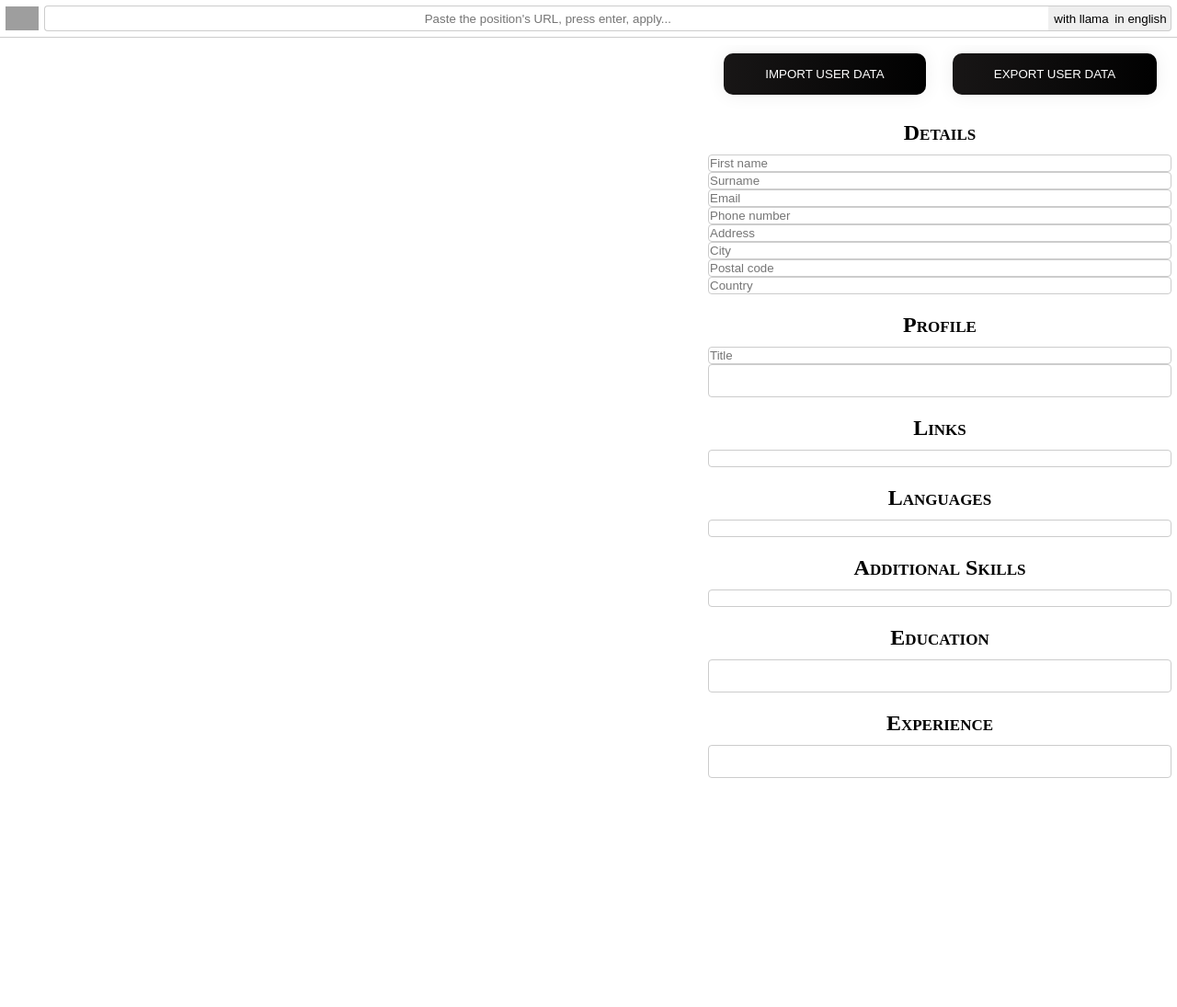
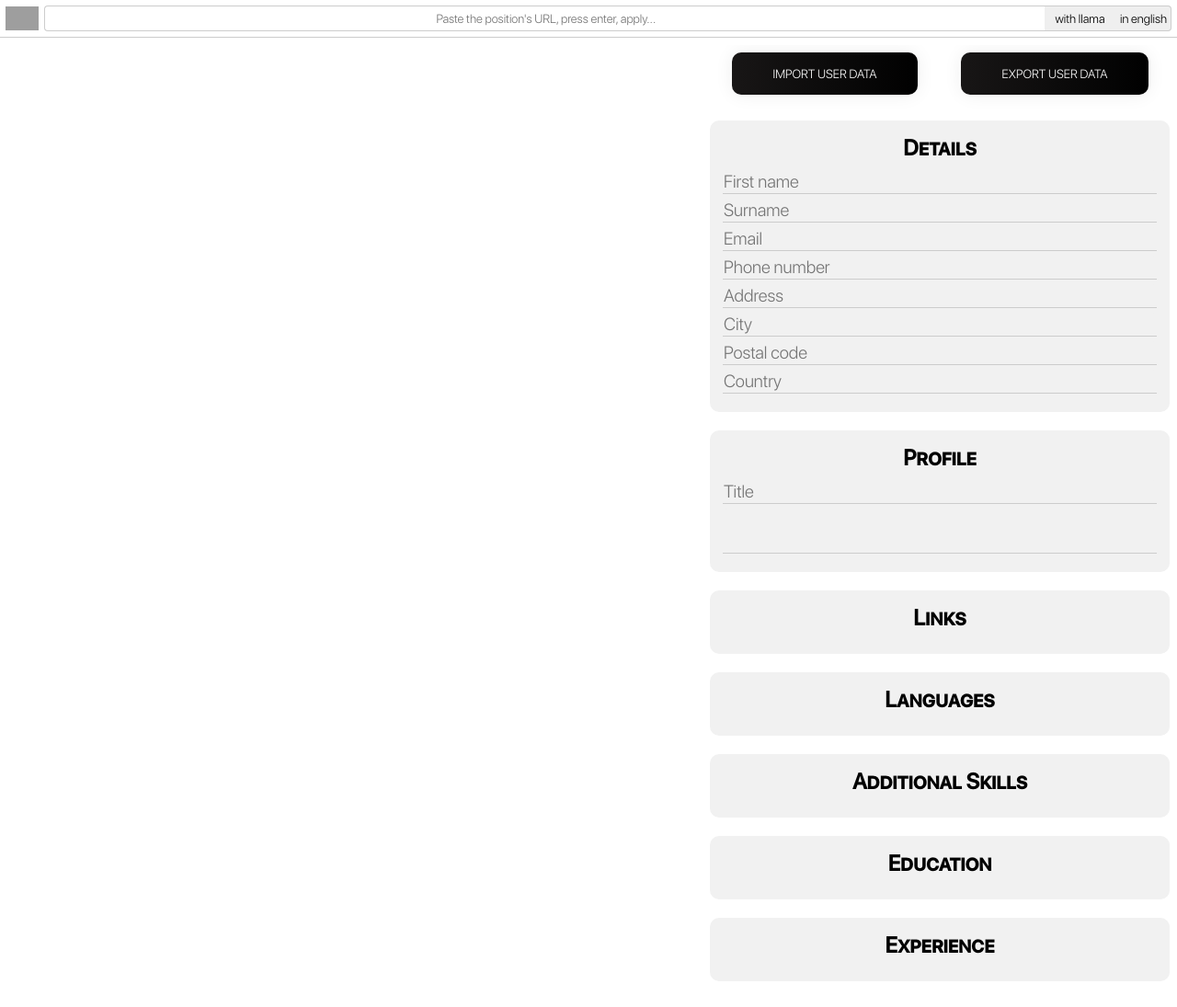
Before and after one commit to alexisjapas/applai, a Flask app: page / in a window 1280 px wide. Shown: the whole page at 92% size. Before the commit the page ends 846 px from the top, so only its background shows below. Run offline with Flask 3, Linux system fonts and the light colour scheme; data comes from the database, SQL or seed files in the repository; data that the repository does not hold is empty; grey boxes are pictures that could not be loaded.

Commit message:
UI Improvements

```diff
--- a/src/static/css/style.css
+++ b/src/static/css/style.css
@@ -1,9 +1,31 @@
 /* GLOBAL STYLES */
+
+@font-face {
+    font-family: 'SF';
+    src: url('../fonts/SF-Pro-Display-Light.otf') format('opentype');
+    font-weight: normal;
+    font-style: normal;
+}
+
+@font-face {
+    font-family: 'SFHeavy';
+    src: url('../fonts/SF-Pro-Display-Heavy.otf') format('opentype');
+    font-weight: normal;
+    font-style: normal;
+}
+
+@font-face {
+    font-family: 'SFMedium';
+    src: url('../fonts/SF-Pro-Display-Medium.otf') format('opentype');
+    font-weight: normal;
+    font-style: normal;
+}
 
 html,
 body {
     margin: 0px;
     padding: 0px;
+
 }
 
 h2 {
@@ -18,7 +40,6 @@ input {
     padding: 1px;
     width: 100%;
 }
-
 /*  APPLICATIONS STYLES */
 
 #main {
@@ -56,6 +77,28 @@ input {
     flex-direction: column;
     align-items: center;
     padding-bottom: 20px;
+    font-family: 'SFMedium', sans-serif;
+    margin-bottom: 20px;
+    background-color: #f1f1f1;
+    border-radius: 10px;
+    padding: 15px;
+}
+.user_data_form_input{
+    border-top: none;
+    border-right: none;
+    border-left: none;
+    border-bottom-left-radius: 0px !important;
+    border-bottom-right-radius: 0px !important;
+    margin-bottom: 5px;
+    font-size: 1.2em;
+    font-family: 'SF', sans-serif;
+    background-color: #f1f1f1;
+}
+.user_data_form_input textarea{
+    height: 48px !important;
+}
+.user_data_form_input:hover{
+    background-color: #ffffff;
 }
 .input_container {
     display: flex;
@@ -80,6 +123,8 @@ input {
     gap: 8px;
     box-sizing: border-box;
     overflow: hidden;
+    font-family: 'SF', sans-serif;
+    font-size: 1.1em;
 }
 
 .application {
@@ -139,6 +184,7 @@ textarea {
     border-right: 0;
     padding-left: 4px;
     text-align: center;
+    font-family: 'SF', sans-serif;
 }
 
 #apply_form input[type="submit"] {
@@ -179,6 +225,18 @@ textarea {
 #form_model_selection {
     margin: 0;
     padding: 0;
+}
+
+#model_select{
+    font-family: 'SF', sans-serif;
+    padding-left: 5px;
+    padding-right: 5px;
+}
+
+#language_select{
+    font-family: 'SF', sans-serif;
+    padding-left: 5px;
+    padding-right: 5px;
 }
 
 #model_select,
@@ -251,6 +309,7 @@ textarea {
 
 .popup-title {
     text-align: center;
+    font-family: 'SFMedium', sans-serif;
 }
 
 .popup-body {
@@ -267,9 +326,16 @@ textarea {
     flex: 1;
 }
 
-#application-cover-letter {
+#application-cover_letter {
     width: 100%;
     height: 200px;
+    font-family: 'SF', sans-serif;
+    font-size: 1em;
+}
+
+#application-recruiters {
+    font-family: 'SF', sans-serif;
+    font-size: 1.2em;
 }
 
 /* Blurred background effect */
@@ -292,6 +358,7 @@ textarea {
     display: block;
     border: none;
     box-sizing: border-box;
+    font-family: 'SF', sans-serif;
   }
 
   .btn-download:hover {
@@ -329,6 +396,7 @@ textarea {
     border: none;
     transition: padding 0.3s ease;
     box-sizing: border-box;
+    font-family: 'SF', sans-serif;
   }
 
   .btn-user-data:hover {
--- a/src/templates/index.html
+++ b/src/templates/index.html
@@ -59,28 +59,28 @@
     <form id="user_data_form" action="/user" method="POST">
         <section id="details-section">
             <h2>Details</h2>
-            <input type="text" name="first_name" id="first_name" value="{{ user.first_name }}" minlength="1"
+            <input class="user_data_form_input" type="text" name="first_name" id="first_name" value="{{ user.first_name }}" minlength="1"
                 maxlength="100" placeholder="First name">
 
-            <input type="text" name="surname" id="surname" value="{{ user.surname }}" minlength="1" maxlength="100"
+            <input class="user_data_form_input" type="text" name="surname" id="surname" value="{{ user.surname }}" minlength="1" maxlength="100"
                 placeholder="Surname">
 
-            <input type="email" id="email" name="email" value="{{ user.email }}" minlength="1" maxlength="255"
+            <input class="user_data_form_input" type="email" id="email" name="email" value="{{ user.email }}" minlength="1" maxlength="255"
                 placeholder="Email">
 
-            <input type="tel" id="phone_number" name="phone_number" value="{{ user.phone_number }}" minlength="1"
+            <input class="user_data_form_input" type="tel" id="phone_number" name="phone_number" value="{{ user.phone_number }}" minlength="1"
                 maxlength="20" placeholder="Phone number">
 
-            <input type="text" name="address" id="address" value="{{ user.address }}" minlength="1" maxlength="255"
+            <input class="user_data_form_input" type="text" name="address" id="address" value="{{ user.address }}" minlength="1" maxlength="255"
                 placeholder="Address">
 
-            <input type="text" name="city" id="city" value="{{ user.city }}" minlength="1" maxlength="255"
+            <input class="user_data_form_input" type="text" name="city" id="city" value="{{ user.city }}" minlength="1" maxlength="255"
                 placeholder="City">
 
-            <input type="integer" name="postal_code" id="postal_code" value="{{ user.postal_code }}" minlength="1"
+            <input class="user_data_form_input" type="integer" name="postal_code" id="postal_code" value="{{ user.postal_code }}" minlength="1"
                 maxlength="20" placeholder="Postal code">
 
-            <input type="text" name="country" id="country" value="{{ user.country }}" minlength="1" maxlength="255"
+            <input class="user_data_form_input" type="text" name="country" id="country" value="{{ user.country }}" minlength="1" maxlength="255"
                 placeholder="Country">
         </section>
 
@@ -93,9 +93,9 @@
             {% set ns.description = data.description %}
             {% endif %}
             {% endfor %}
-            <input type="text" name="title" id="title" value="{{ ns.title }}" minlength="1" maxlength="255"
+            <input class="user_data_form_input" type="text" name="title" id="title" value="{{ ns.title }}" minlength="1" maxlength="255"
                 placeholder="Title">
-            <textarea id="description" name="description" maxlength="2000">{{ ns.description }}</textarea>
+            <textarea class="user_data_form_input" id="description" name="description" maxlength="2000">{{ ns.description }}</textarea>
         </section>
 
         <section id="links-section">
@@ -103,12 +103,12 @@
             {% for data in user.data %}
             {% if data.language == selected_language %}
             {% for link in data.links %}
-            <input type="text" id="link-{{ loop.index }}" name="link-{{ loop.index }}" value="{{ link.link }}"
+            <input class="user_data_form_input" type="text" id="link-{{ loop.index }}" name="link-{{ loop.index }}" value="{{ link.link }}"
                 maxlength="255">
             {% endfor %}
             {% endif %}
             {% endfor %}
-            <input type="text" id="links-extra_input" name="links-extra_input" maxlength="255">
+            <input class="user_data_form_input" type="text" id="links-extra_input" name="links-extra_input" maxlength="255">
         </section>
 
         <section id="languages-section">
@@ -116,12 +116,12 @@
             {% for data in user.data %}
             {% if data.language == selected_language %}
             {% for language in data.languages %}
-            <input type="text" id="language-{{ loop.index }}" name="language-{{ loop.index }}"
+            <input class="user_data_form_input" type="text" id="language-{{ loop.index }}" name="language-{{ loop.index }}"
                 value="{{ language.language }}" maxlength="255">
             {% endfor %}
             {% endif %}
             {% endfor %}
-            <input type="text" id="languages-extra_input" name="languages-extra_input" maxlength="255">
+            <input class="user_data_form_input" type="text" id="languages-extra_input" name="languages-extra_input" maxlength="255">
         </section>
 
         <section id="additional_skills-section">
@@ -129,12 +129,12 @@
             {% for data in user.data %}
             {% if data.language == selected_language %}
             {% for additional_skill in data.additional_skills %}
-            <input type="text" id="additional_skill-{{ loop.index }}" name="additional_skill-{{ loop.index }}"
+            <input class="user_data_form_input" type="text" id="additional_skill-{{ loop.index }}" name="additional_skill-{{ loop.index }}"
                 value="{{ additional_skill.additional_skill }}" maxlength="255">
             {% endfor %}
             {% endif %}
             {% endfor %}
-            <input type="text" id="additional_skills-extra_input" name="additional_skills-extra_input" maxlength="255">
+            <input class="user_data_form_input" type="text" id="additional_skills-extra_input" name="additional_skills-extra_input" maxlength="255">
         </section>
 
         <section id="educations-section">
@@ -142,12 +142,12 @@
             {% for data in user.data %}
             {% if data.language == selected_language %}
             {% for education in data.educations %}
-            <textarea id="education-{{ loop.index }}" name="education-{{ loop.index }}"
+            <textarea class="user_data_form_input" id="education-{{ loop.index }}" name="education-{{ loop.index }}"
                 maxlength="2000">{{ education.education }}</textarea>
             {% endfor %}
             {% endif %}
             {% endfor %}
-            <textarea id="educations-extra_input" name="educations-extra_input" maxlength="2000"></textarea>
+            <textarea class="user_data_form_input" id="educations-extra_input" name="educations-extra_input" maxlength="2000"></textarea>
         </section>
 
         <section id="experiences-section">
@@ -155,12 +155,12 @@
             {% for data in user.data %}
             {% if data.language == selected_language %}
             {% for experience in data.experiences %}
-            <textarea id="experience-{{ loop.index }}" name="experience-{{ loop.index }}"
+            <textarea class="user_data_form_input" id="experience-{{ loop.index }}" name="experience-{{ loop.index }}"
                 maxlength="2000">{{ experience.experience }}</textarea>
             {% endfor %}
             {% endif %}
             {% endfor %}
-            <textarea id="experiences-extra_input" name="experiences-extra_input" maxlength="2000"></textarea>
+            <textarea class="user_data_form_input" id="experiences-extra_input" name="experiences-extra_input" maxlength="2000"></textarea>
         </section>
     </form>
 </div>
```
Also changed, not shown: src/static/js/handleUserDataForm.js (+43 -10 lines), src/static/fonts/SF-Pro-Display-Heavy.otf (added), src/static/fonts/SF-Pro-Display-Light.otf (added), src/static/fonts/SF-Pro-Display-Medium.otf (added).
